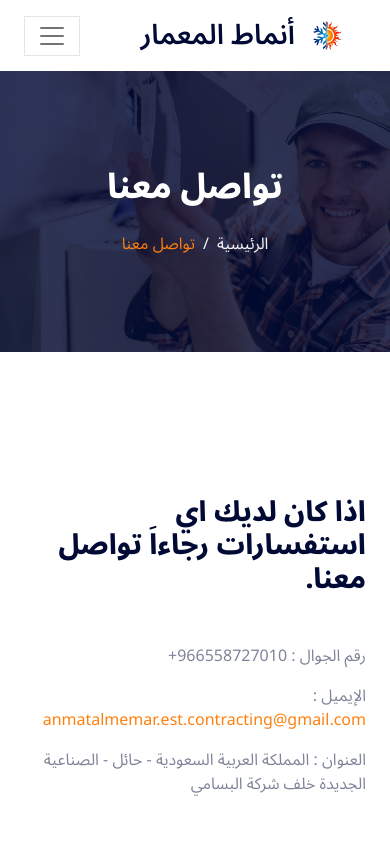
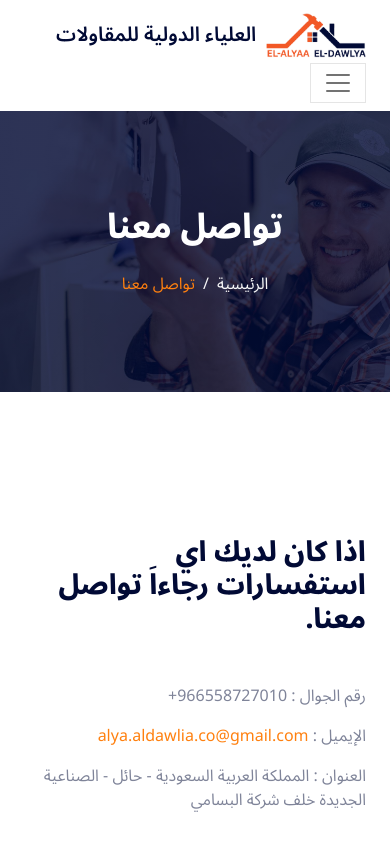
Before and after one commit to ahmedemam97/Anmat-Contracting-EST, a plain HTML site: page pages/contact.html in a window 390 px wide. Shown: the top 844 px of the page. Drawn offline with nearby package versions, Linux system fonts and the light colour scheme; files whose address does not match are found by name; a web font is replaced by a local one.

Commit message:
change company name and logo

```diff
--- a/css/style.css
+++ b/css/style.css
@@ -318,7 +318,7 @@ html {
 }
 
 .navbar .navbar-brand img {
-  max-height: 60px;
+  max-height: 50px;
 }
 
 .navbar .navbar-nav .nav-link {
@@ -358,7 +358,7 @@ html {
   margin-left: 10px;
 }
 
-@media (max-width: 991.98px) {
+@media (max-width: 1055px) {
   .navbar .navbar-brand img {
     max-height: 45px;
   }
@@ -373,7 +373,7 @@ html {
   }
 }
 
-@media (min-width: 992px) {
+@media (min-width: 1056px) {
   .navbar .nav-item .dropdown-menu {
     display: block;
     border: none;
@@ -393,7 +393,7 @@ html {
   }
 }
 
-@media (max-width: 991px) {
+@media (max-width: 1055px) {
   .dropdown-item {
     display: flex;
     justify-content: start;
@@ -404,6 +404,12 @@ html {
     border-radius: 5px;
     background-color: #eee3d9;
     border-right: solid 1px #ff800f;
+  }
+}
+
+@media (max-width: 1265px) {
+  nav a h1 {
+    font-size: 20px;
   }
 }
 
--- a/pages/contact.html
+++ b/pages/contact.html
@@ -2,17 +2,13 @@
 <html lang="en">
   <head>
     <meta charset="utf-8" />
-    <title>مؤسسة انماط المعمار - تواصل معنا</title>
+    <title>العلياء الدولية - تواصل معنا</title>
     <meta content="width=device-width, initial-scale=1.0" name="viewport" />
     <meta content="" name="keywords" />
     <meta content="" name="description" />
 
     <!-- Favicon -->
-    <link
-      href="../img/hvac-logo-heating-cooling-icon-600nw-2497703445.webp"
-      rel="icon"
-      type="image/x-icon"
-    />
+    <link href="../img/anmat-imgs/alyaa.png" rel="icon" type="image/x-icon" />
 
     <!-- Google Web Fonts -->
     <link rel="preconnect" href="https://fonts.googleapis.com" />
@@ -91,7 +87,7 @@
               class="topbar-icon"
               alt=""
             />
-            <small>anmatalmemar.est.contracting@gmail.com</small>
+            <small>alya.aldawlia.co@gmail.com</small>
           </div>
         </div>
         <div class="col-lg-5 px-5 text-end">
@@ -119,13 +115,16 @@
       class="navbar navbar-expand-lg bg-white navbar-light sticky-top px-4 px-lg-5"
       dir="rtl"
     >
-      <a href="../index.html" class="navbar-brand d-flex align-items-center">
+      <a
+        href="../index.html"
+        class="navbar-brand me-0 d-flex align-items-center"
+      >
         <h1 class="m-0">
           <img
             class="img-fluid"
-            src="../img/hvac-logo-heating-cooling-icon-600nw-2497703445.webp"
+            src="../img/anmat-imgs/alyaa.png"
             alt=""
-          />أنماط المعمار
+          />العلياء الدولية للمقاولات
         </h1>
       </a>
       <button
@@ -228,9 +227,7 @@
             </h1>
 
             <p>رقم الجوال : <span dir="ltr">+966558727010</span></p>
-            <p>
-              الإيميل : <a href="#">anmatalmemar.est.contracting@gmail.com</a>
-            </p>
+            <p>الإيميل : <a href="#">alya.aldawlia.co@gmail.com</a></p>
             <p>
               العنوان : المملكة العربية السعودية - حائل - الصناعية الجديدة خلف
               شركة البسامي
@@ -332,7 +329,7 @@
                 src="../img/icon/icon-02-light.png"
                 alt=""
               />
-              مؤسسة انماط المعمار للمقاولات
+              مؤسسة العلياء الدولية للمقاولات
             </h1>
             <span class="w-75 d-md-inline-flex"
               >نحن ملتزمون بتقديم أفضل الحلول الهندسية والمعمارية للمشاريع
@@ -381,7 +378,7 @@
                 src="../img/icon/envelope-solid-full (1).svg"
                 class="footer-img"
                 alt=""
-              />anmatalmemar.est.contracting@gmail.com
+              />alya.aldawlia.co@gmail.com
             </p>
           </div>
           <div class="col-lg-3 col-md-6">
@@ -426,7 +423,7 @@
         <div class="container">
           <div class="row">
             <div class="col-md-6 text-center text-md-start mb-3 mb-md-0">
-              &copy; 2025 <a href="#">مؤسسة أنماط المعمار</a>، جميع الحقوق
+              &copy; 2025 <a href="#">مؤسسة العلياء الدولية</a>، جميع الحقوق
               محفوظة.
             </div>
             <div class="col-md-6 text-center text-md-end">
```
Also changed, not shown: index.html (+10 -16 lines), pages/404.html (+1 -1 lines), pages/about.html (+12 -13 lines), ac-repair-website-template.jpg (deleted), img/anmat-imgs/alyaa.png (added).
